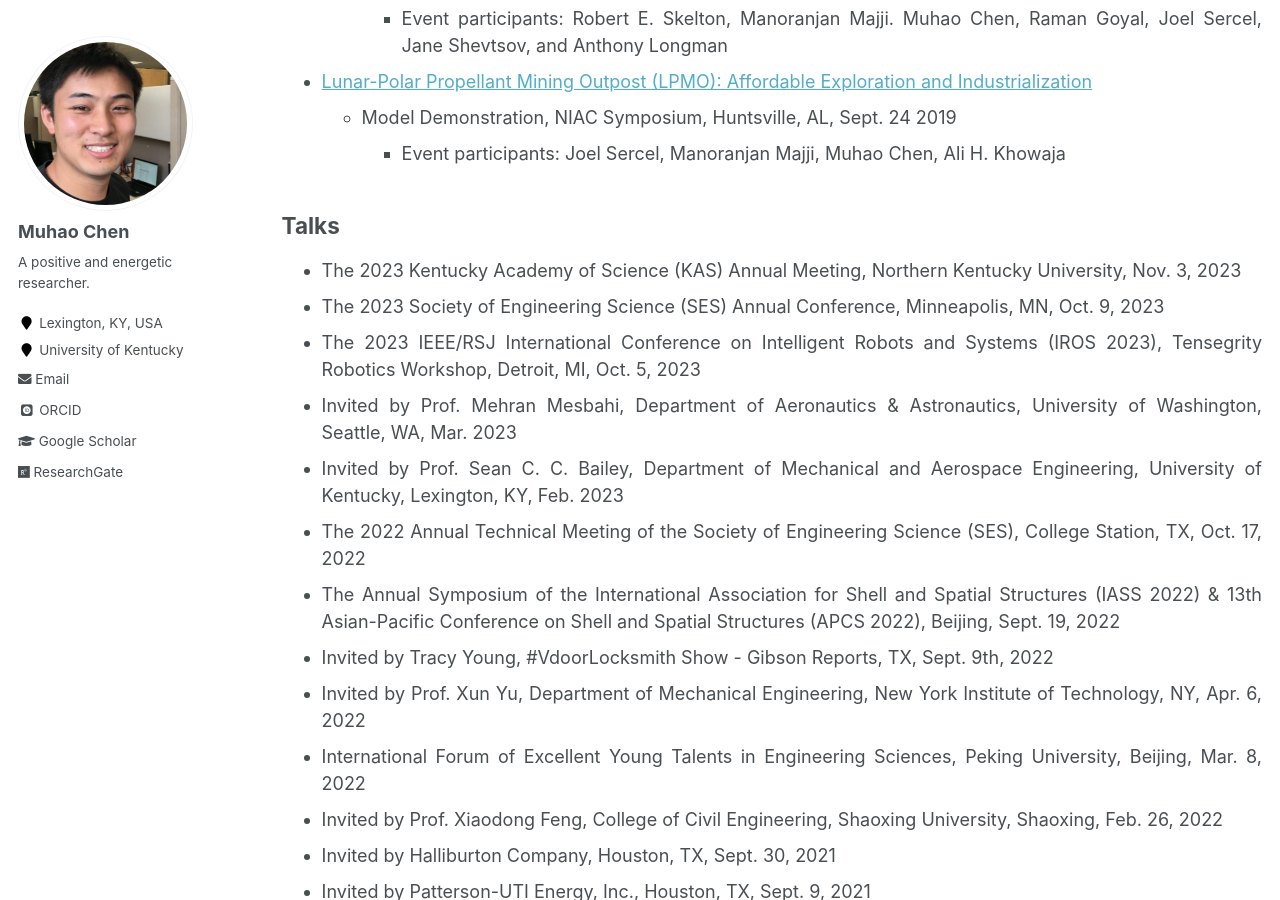
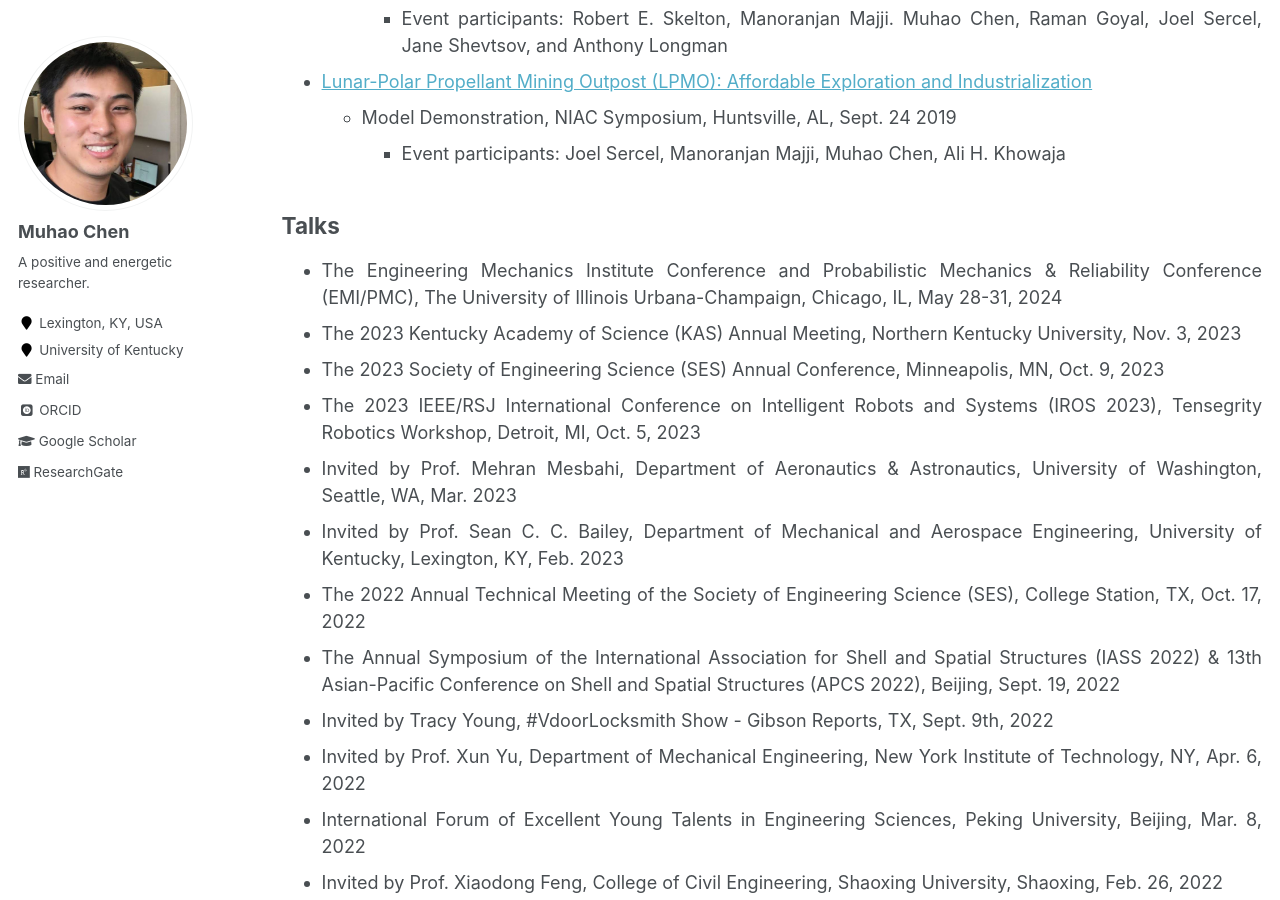
Before and after one commit to Muhao-Chen/muhao-chen.github.io, a Jekyll site: the page built from _pages/professional-activities.md, in a window 1280 px wide and 900 px high, scrolled down 708 px. Built offline with Jekyll 4.4.1, drawn with Linux system fonts in a browser that asks for light colours; some web fonts are replaced.

Commit message:
Update professional-activities.md

```diff
--- a/_pages/professional-activities.md
+++ b/_pages/professional-activities.md
@@ -37,6 +37,7 @@ toc_max_header: 1
  <!--(https://livestream.com/viewnow/niac2019/videos/196913328)-->
 
 ## Talks
+* The Engineering Mechanics Institute Conference and Probabilistic Mechanics & Reliability Conference (EMI/PMC), The University of Illinois Urbana-Champaign, Chicago, IL, May 28-31, 2024
 * The 2023 Kentucky Academy of Science (KAS) Annual Meeting, Northern Kentucky University, Nov. 3, 2023
 * The 2023 Society of Engineering Science (SES) Annual Conference, Minneapolis, MN, Oct. 9, 2023
 * The 2023 IEEE/RSJ International Conference on Intelligent Robots and Systems (IROS 2023), Tensegrity Robotics Workshop, Detroit, MI, Oct. 5, 2023
```
